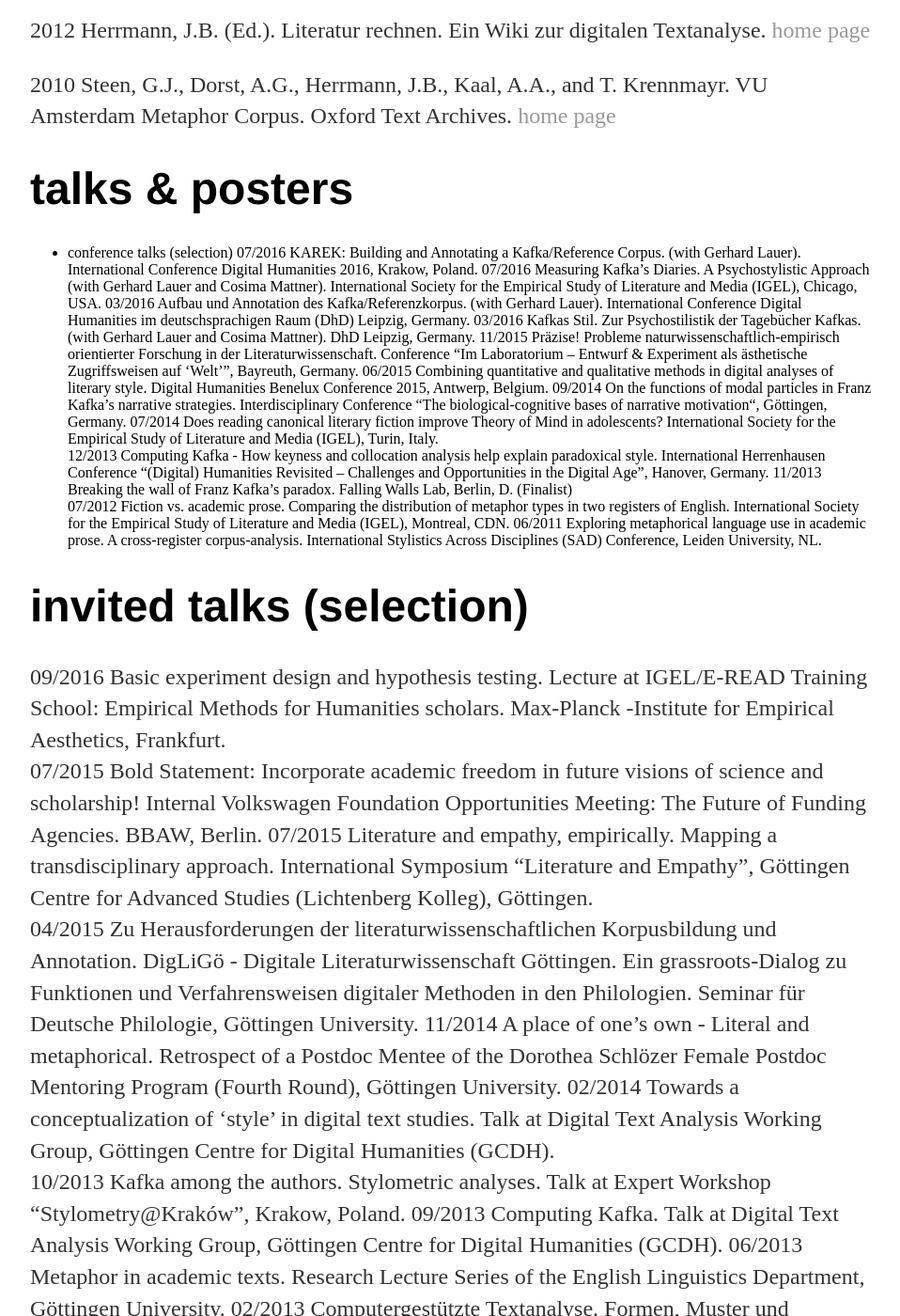
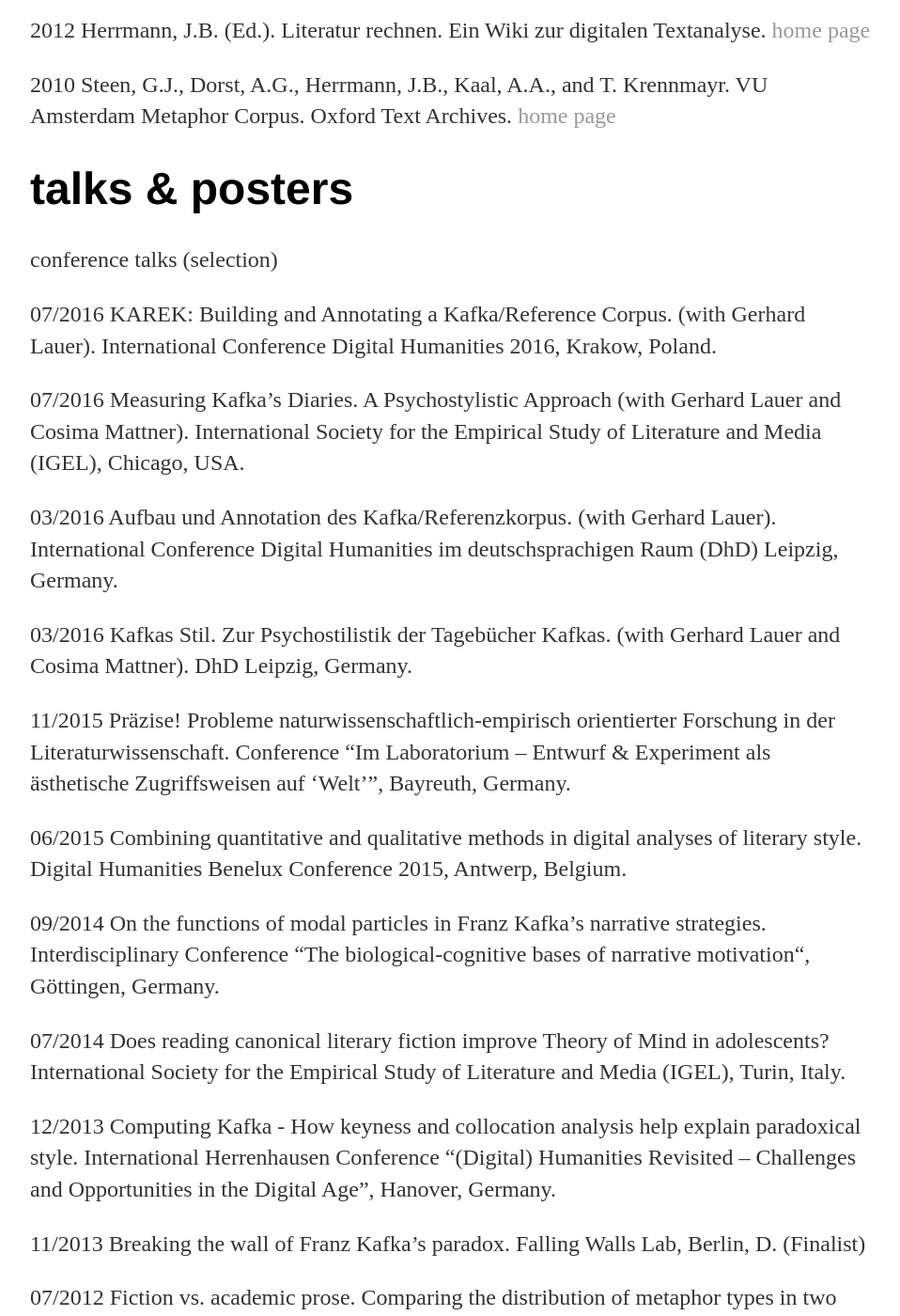
Before and after one commit to jberenike/jberenike.github.io, a Jekyll site: the page built from publications.md, in a window 1280 px wide and 1400 px high, scrolled down 2856 px. Shown: the whole window at 94% size, without its empty margins (160-1118 px from the left). Built offline with Jekyll 4.4.1, drawn with Linux system fonts in a browser that asks for light colours; some of the changed text lies outside the part shown.

Commit message:
small ch

```diff
--- a/publications.md
+++ b/publications.md
@@ -60,38 +60,63 @@ in prep.
 
 # talks & posters
 
-- conference talks (selection)
+conference talks (selection)
+
 07/2016 KAREK: Building and Annotating a Kafka/Reference Corpus. (with Gerhard Lauer). International Conference Digital Humanities 2016, Krakow, Poland.
+
 07/2016 Measuring Kafka's Diaries. A Psychostylistic Approach (with Gerhard Lauer and Cosima Mattner). International Society for the Empirical Study of Literature and Media (IGEL), Chicago, USA.
+
 03/2016 Aufbau und Annotation des Kafka/Referenzkorpus. (with Gerhard Lauer). International Conference Digital Humanities im deutschsprachigen Raum (DhD) Leipzig, Germany.
+
 03/2016 Kafkas Stil. Zur Psychostilistik der Tagebücher Kafkas. (with Gerhard Lauer and Cosima Mattner). DhD Leipzig, Germany.
+
 11/2015  Präzise! Probleme naturwissenschaftlich-empirisch orientierter Forschung in der Literaturwissenschaft. Conference "Im Laboratorium – Entwurf & Experiment als ästhetische Zugriffsweisen auf 'Welt'", Bayreuth, Germany.
+
 06/2015	 Combining quantitative and qualitative methods in digital analyses of literary style. Digital Humanities Benelux Conference 2015, Antwerp, Belgium.
+
 09/2014	 On the functions of modal particles in Franz Kafka’s narrative strategies. Interdisciplinary Conference “The biological-cognitive bases of narrative motivation“, Göttingen, Germany.
+
 07/2014	 Does reading canonical literary fiction improve Theory of Mind in adolescents? International Society for the Empirical Study of Literature and Media (IGEL), Turin, Italy.
+
 12/2013	 Computing Kafka - How keyness and collocation analysis help explain paradoxical style. International Herrenhausen Conference “(Digital) Humanities Revisited – Challenges and Opportunities in the Digital Age”, Hanover, Germany.
+
 11/2013	 Breaking the wall of Franz Kafka’s paradox. Falling Walls Lab, Berlin, D. (Finalist)
+
 07/2012  Fiction vs. academic prose. Comparing the distribution of metaphor types in two registers of English. International Society for the Empirical Study of Literature and Media (IGEL), Montreal, CDN.
+
 06/2011  Exploring metaphorical language use in academic prose. A cross-register corpus-analysis. International Stylistics Across Disciplines (SAD) Conference, Leiden University, NL.
 
 # invited talks (selection)
 
  09/2016	 Basic experiment design and hypothesis testing. Lecture at IGEL/E-READ Training School: Empirical Methods for Humanities scholars. Max-Planck -Institute for Empirical Aesthetics, Frankfurt.
+
  07/2015	 Bold Statement: Incorporate academic freedom in future visions of science and scholarship!  Internal Volkswagen Foundation Opportunities Meeting: The Future of Funding Agencies. BBAW, Berlin.
+
  07/2015	 Literature and empathy, empirically. Mapping a transdisciplinary approach. International Symposium “Literature and Empathy”, Göttingen Centre for Advanced Studies (Lichtenberg Kolleg), Göttingen.
+
  04/2015	 Zu Herausforderungen der literaturwissenschaftlichen Korpusbildung und Annotation. DigLiGö - Digitale Literaturwissenschaft Göttingen. Ein grassroots-Dialog zu Funktionen und Verfahrensweisen digitaler Methoden in den Philologien. Seminar für Deutsche Philologie, Göttingen University.
+
  11/2014	 A place of one’s own - Literal and metaphorical. Retrospect of a Postdoc Mentee of the Dorothea Schlözer Female Postdoc Mentoring Program (Fourth Round), Göttingen University.
+
  02/2014	 Towards a conceptualization of 'style' in digital text studies. Talk at Digital Text Analysis Working Group, Göttingen Centre for Digital Humanities (GCDH).
+
  10/2013	 Kafka among the authors. Stylometric analyses. Talk at Expert Workshop “Stylometry@Kraków”, Krakow, Poland.
+
  09/2013	 Computing Kafka. Talk at Digital Text Analysis Working Group, Göttingen Centre for Digital Humanities (GCDH).
+
  06/2013  Metaphor in academic texts. Research Lecture Series of the English Linguistics Department, Göttingen University.
+
  02/2013  Computergestützte Textanalyse. Formen, Muster und Vergleiche. Tutorial at Symposium Deutschdidaktik – Nachwuchsnetzwerk "Schreiben - Erheben - Fördern", Göttingen University.
+
  12/2012  Doing digital text analysis with “literary” students. Clash of cultures or new beginnings? Digital Text Analysis Working Group, Göttingen Centre for Digital Humanities (GCDH).
+
  06/2010  Patterns and functions of metaphorical language in the academic genre: Combining quantitative and qualitative evidence from the British National Corpus. Talk at Pragmatics and Stylistics Research Group (PaSTY), Department of Linguistics and English Language, Lancaster University, UK.
 
 
 # posters
 
  02/2016 KOLIMO: Aufbau und Annotation eines Korpus der literarischen Moderne. (with M. Paluch, C. Schmidt, B. Spermoser). Poster-Session der Sektion Computerlinguistik, 38. Jahrestagung der Deutschen Gesellschaft für Sprachwissenschaft (DGfS 2016), Konstanz, Germany.
+
  12/2013 Computing Kafka - How keyness and collocation analysis help explain paradoxical style. International Herrenhausen Conference “(Digital) Humanities Revisited – Challenges and Opportunities in the Digital Age”, Hanover, Germany.
+
  07/2007  Emancipating metaphor from thought. MIP applied to Lakoff and Johnson (1980). International Cognitive Linguistics Conference (ICLC10), Krakow, Poland.
```
